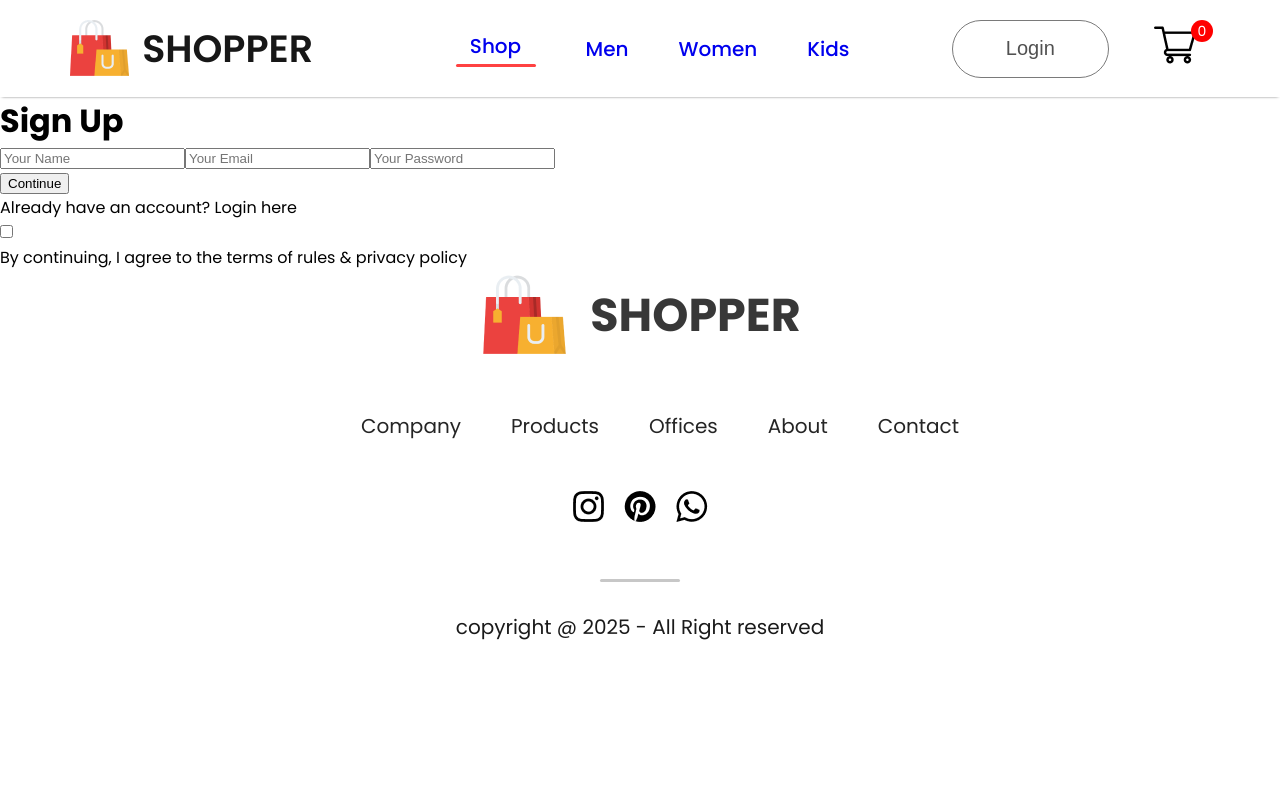
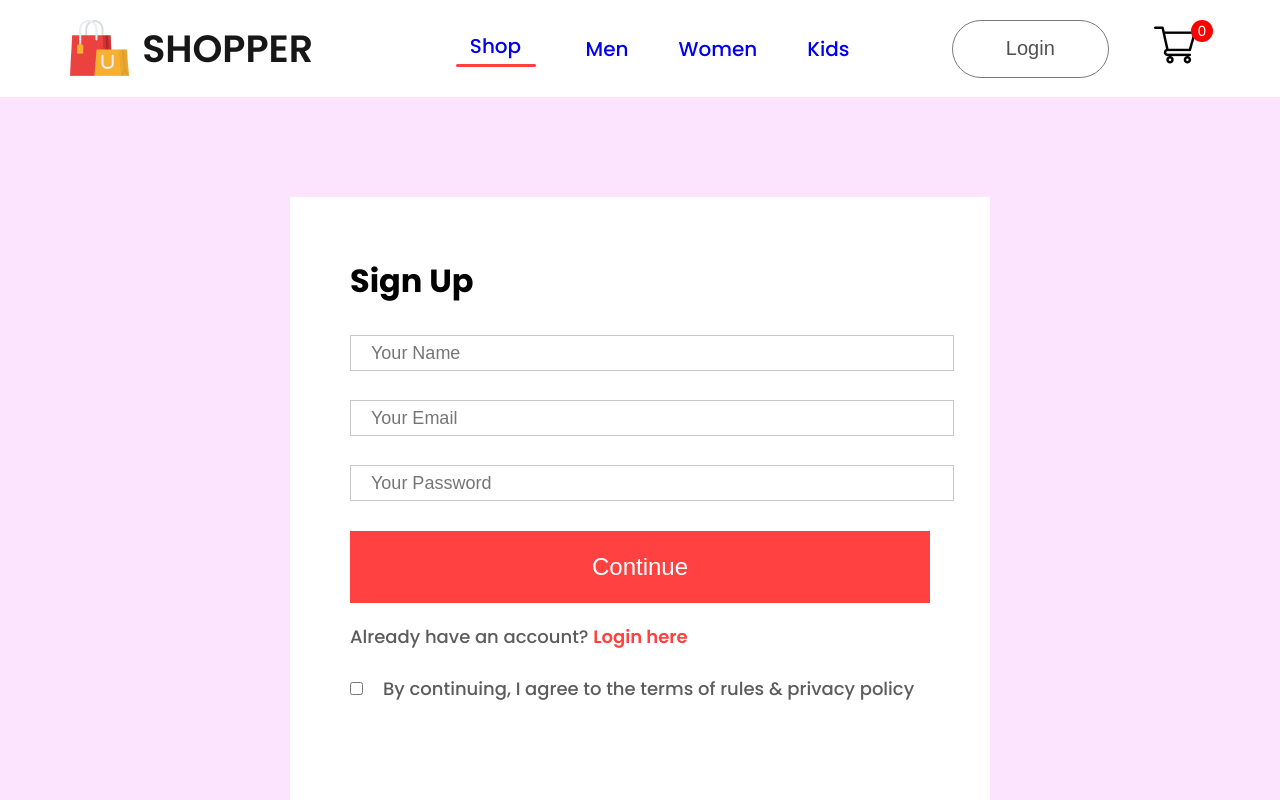
Before and after one commit to ashish-37-ui/E-commerce, a React (Create React App) app: page /login in a window 1280 px wide. Shown: the top 800 px of the page. Built offline with nearby package versions, Linux system fonts and the light colour scheme.

Commit message:
Added Login&SignUp page & breadcrum in the app

```diff
--- /dev/null
+++ b/src/Components/Breadcrums/Breadcrums.jsx
@@ -0,0 +1,19 @@
+import React from 'react'
+import arrow_icon from "../Assets/arrow.png"
+
+const Breadcrums = (props) => {
+
+    const {product} = props;
+
+
+
+  return (
+    <div className='breadcrum'>
+
+        HOME <img src={arrow_icon} alt='' /> SHOP <img src={arrow_icon} alt='' /> {product.category} <img src={arrow_icon} alt='' /> {product.name}
+
+    </div>
+  )
+}
+
+export default Breadcrums
--- a/src/Components/Item/Item.jsx
+++ b/src/Components/Item/Item.jsx
@@ -1,10 +1,11 @@
 import React from 'react'
 import "./Item.css"
+import {Link} from 'react-router-dom';
 
 const Item = (props) => {
   return (
     <div className='item'>
-        <img src={props.image} alt='' />
+        <Link to={`/product/${props.id}`}><img src={props.image} alt='' /></Link>
         <p>{props.name}</p>
 
         <div className='item-prices'>
--- /dev/null
+++ b/src/Components/ProductDisplay/ProductDisplay.jsx
@@ -0,0 +1,12 @@
+import React from 'react'
+import "./ProductDisplay.css";
+
+const ProductDisplay = () => {
+  return (
+    <div className='product-display'>
+
+    </div>
+  )
+}
+
+export default ProductDisplay
--- a/src/Pages/CSS/LoginSignup.css
+++ b/src/Pages/CSS/LoginSignup.css
@@ -1,4 +1,4 @@
-/* .LoginSignup {
+.loginSignup {
     width: 100%;
     height: 80vh;
     background: #fce3fe;
@@ -9,7 +9,7 @@
     width: 580px;
     height: 600px;
     background: white;
-    margin: -114px 380px;
+    margin: auto;
     padding: 40px 60px;
 }
 
@@ -17,15 +17,15 @@
     margin: 20px 0px;
 }
 
-.LoginSignup-fields {
+.loginSignup-fields {
     display: flex;
     flex-direction: column;
     gap: 29px;
     margin-top: 30px;
 }
 
-.LoginSignup-fields input {
-    height: 72px;
+.loginSignup-fields input {
+    height: 32px;
     width: 100%;
     padding-left: 20px;
     border: 1px solid #c9c9c9;
@@ -35,7 +35,7 @@
 }
 
 .loginSignup-container button {
-    width: 605px;
+    width: 580px;
     height: 72px;
     color: white;
     background: #ff4141;
@@ -44,4 +44,26 @@
     font-size: 24px;
     font-weight: 500;
     cursor: pointer;
-} */
+}
+
+.loginSignup-login {
+    margin-top: 20px;
+    color: #5c5c5c;
+    font-size: 18px;
+    font-weight: 500;
+}
+
+.loginSignup-login span {
+    color: #ff4141;
+    font-weight: 600;
+}
+
+.loginSignup-agree {
+    display: flex;
+    align-items: center;
+    margin-top: 25px;
+    gap: 20px;
+    color: #5c5c5c;
+    font-size: 18px;
+    font-weight: 500;
+}
--- a/src/Pages/LoginSignUp.jsx
+++ b/src/Pages/LoginSignUp.jsx
@@ -3,10 +3,10 @@
 
 const LoginSignUp = () => {
   return (
-    <div className='LoginSignup'>
+    <div className='loginSignup'>
       <div className='loginSignup-container'>
         <h1>Sign Up</h1>
-        <div className='LoginSignup-fields'>
+        <div className='loginSignup-fields'>
           <input type='text' placeholder='Your Name' />
           <input type='email' placeholder='Your Email' />
           <input type='password' placeholder='Your Password' />
@@ -14,8 +14,8 @@
 
         </div>
         <button>Continue</button>
-        <p className='LoginSignup-login'>Already have an account? <span>Login here</span></p>
-        <div className='LoginSignup-agree'>
+        <p className='loginSignup-login'>Already have an account? <span>Login here</span></p>
+        <div className='loginSignup-agree'>
           <input type='checkbox' name='' id='' />
           <p>By continuing, I agree to the terms of rules & privacy policy</p>
         </div>
--- a/src/Pages/Product.jsx
+++ b/src/Pages/Product.jsx
@@ -1,8 +1,20 @@
-import React from 'react'
+import React, { useContext } from 'react'
+import { ShopContext } from '../Context/ShopContext'
+import { useParams } from 'react-router-dom'
+//import "./Breadcrums.css";
+import Breadcrums from '../Components/Breadcrums/Breadcrums';
+import ProductDisplay from '../Components/ProductDisplay/ProductDisplay';
 
 const Product = () => {
+
+  const {all_product} = useContext(ShopContext)
+  const {productId} = useParams();
+  const product = all_product.find((e) => e.id === Number(productId));
+
   return (
     <div>
+   <Breadcrums product={product} />
+   <ProductDisplay product={product} />
 
     </div>
   )
```
Also changed, not shown: src/Components/Breadcrums/Breadcrums.css (added), src/Components/ProductDisplay/ProductDisplay.css (added).
